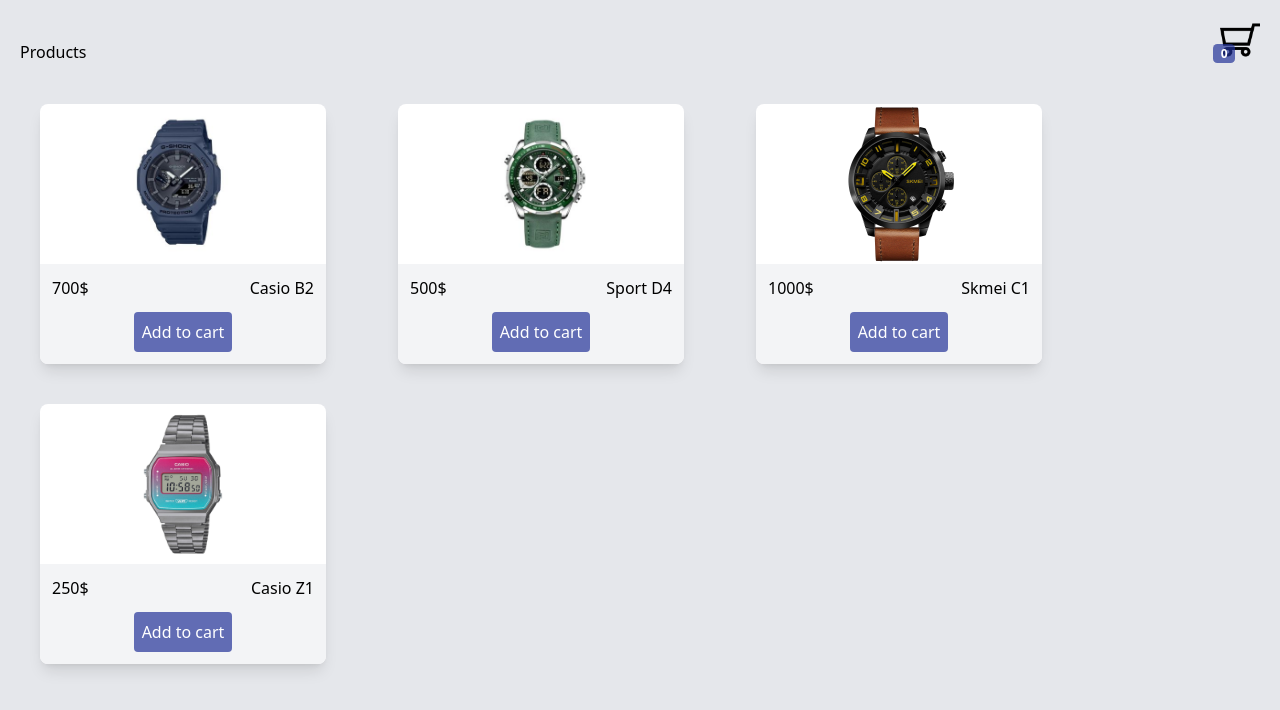
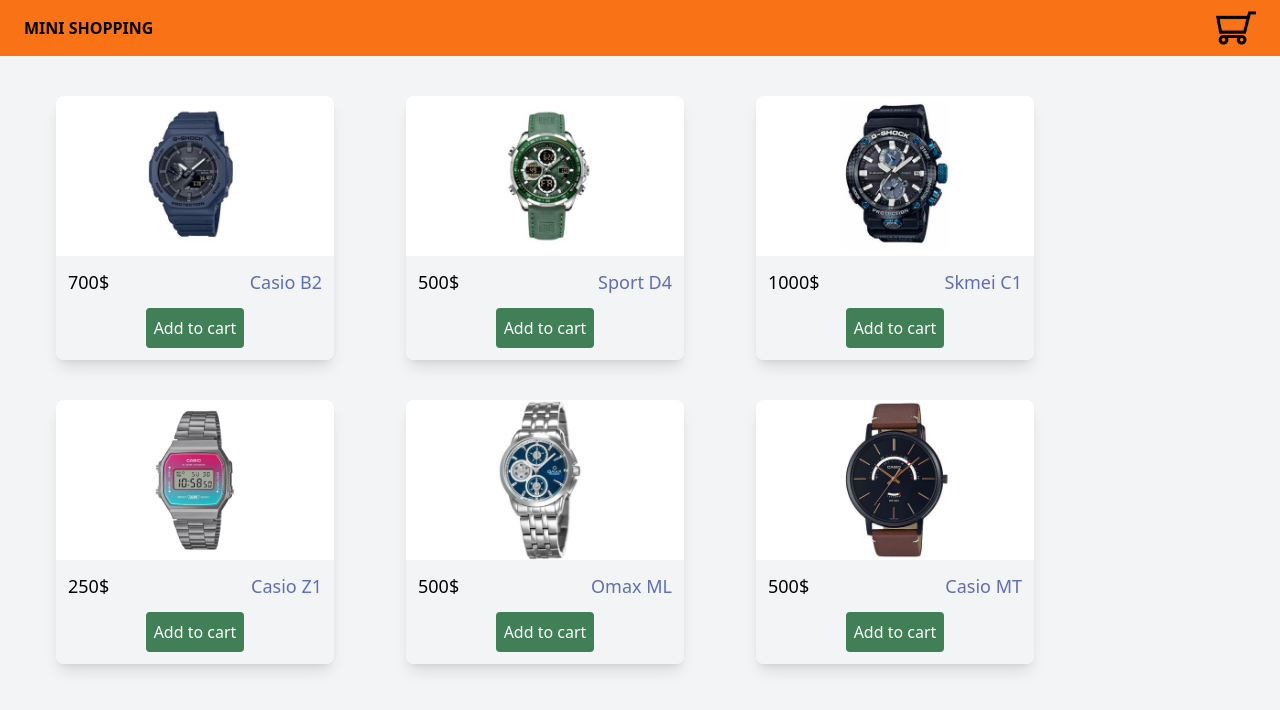
Before and after one commit to fezebr/mini-shop, a Vue app: page / in a window 1280 px wide. Shown: the top 710 px of the page. Built offline with nearby package versions, Linux system fonts and the light colour scheme.

Commit message:
add shopping cart modal

```diff
--- a/src/App.vue
+++ b/src/App.vue
@@ -1,7 +1,7 @@
 <template>
-  <div class="m-5">
+  <div>
     <NavBar />
-    <div class="flex flex-wrap -mx-4">
+    <div class="p-5 flex flex-wrap">
       <div
         v-for="product in productList"
         :key="product.id"
--- a/src/components/NavBar.vue
+++ b/src/components/NavBar.vue
@@ -1,7 +1,12 @@
 <template>
-  <header class="flex justify-between items-center">
-    <h1>Products</h1>
-    <div class="relative">
+  <header class="flex justify-between items-center bg-orange-500 px-6 py-2">
+    <h1 class="font-bold">MINI SHOPPING</h1>
+    <div class="relative flex items-center">
+      <div
+        @mouseover="showCartBoxHandler(true)"
+        @mouseleave="showCartBoxHandler(false)"
+        v-if="totalNumber"
+      >
         <img
           src="src/assets/shopping-cart.png"
           alt="shopping cart"
@@ -12,15 +17,34 @@
         >
           {{ totalNumber }}
         </span>
+        <!-- v-show="showCartBox" -->
+        <ShoppingCart
+          class="absolute top-10 left-[-190px]"
+          @mouseover="showCartBoxHandler(true)"
+          @mouseleave="showCartBoxHandler(false)"
+          v-show="showCartBox"
+        />
+      </div>
+      <div v-else>
+        <img
+          src="src/assets/shopping-cart.png"
+          alt="shopping cart"
+          class="w-10 h-10"
+        />
+      </div>
     </div>
   </header>
 </template>
 
 <script setup lang="ts">
+import ShoppingCart from "~/components/ShoppingCart.vue";
 import { useCartStore } from "~/store/cart.store";
 import { storeToRefs } from "pinia";
-
+import { Ref, ref } from "vue";
 const cartStore = useCartStore();
 
 const { totalNumber } = storeToRefs(cartStore);
+
+const showCartBox: Ref<boolean> = ref(false);
+const showCartBoxHandler = (boolean: boolean) => (showCartBox.value = boolean);
 </script>
--- a/src/components/ProductItem.vue
+++ b/src/components/ProductItem.vue
@@ -1,24 +1,25 @@
 <template>
   <div
-    class="bg-white shadow-lg rounded-lg overflow-hidden flex justify-center flex-col"
+    class="bg-white shadow-lg rounded-lg overflow-hidden flex justify-center flex-col hover:shadow-xl"
   >
     <div class="flex justify-center items-center">
       <img class="w-40 h-40" :src="product.imgName" :alt="product.name" />
     </div>
     <div class="bg-gray-100 w-full p-3">
       <div class="flex justify-between">
-        <p>{{ product.price }}$</p>
-        <p>{{ product.name }}</p>
+        <p class="text-lg">{{ product.price }}$</p>
+        <p class="text-lg text-primary">{{ product.name }}</p>
       </div>
 
       <div class="flex justify-center mt-3">
         <button
           v-if="!getProductQuantityById(product.id)"
-          class="bg-primary text-white p-2 rounded"
+          class="bg-green-primary text-white p-2 rounded"
           @click="increaseCartQuantity(product.id)"
         >
           Add to cart
         </button>
+
         <div v-else class="flex items-center">
           <button
             class="font-bold rounded bg-red-300 px-4 py-1 text-lg text-center"
@@ -55,11 +56,7 @@
 const cartStore = useCartStore();
 
 const { getProductQuantityById } = storeToRefs(cartStore);
-console.log(
-  "%cProductItem.vue line:40 getProductQuantityById",
-  "color: #007acc;",
-  getProductQuantityById
-);
+
 const increaseCartQuantity = (productId: number) => {
   cartStore.increaseCartQuantity(productId);
 };
--- /dev/null
+++ b/src/components/ShoppingCart.vue
@@ -0,0 +1,75 @@
+<template>
+  <div class="bg-white shadow-lg w-60 h-15 rounded p-2">
+    <div v-for="(cartItem, index) in getShoppingCartLists" :key="cartItem.id">
+      <div
+        v-if="cartItem.quantity"
+        class="flex p-2 justify-between items-center"
+        :class="{
+          'border-b-2 border-gray-300':
+            getShoppingCartLists.length != index + 1,
+        }"
+      >
+        <div class="flex">
+          <img class="w-10 h-10" :src="cartItem.imgName" :alt="cartItem.name" />
+
+          <div class="ml-2">
+            <p>{{ cartItem.name }}</p>
+
+            <div class="flex items-center">
+              <button
+                class="font-bold rounded bg-red-300 px-2 text-center"
+                @click="descreaseCartQuantity(cartItem.id)"
+              >
+                -
+              </button>
+              <p class="font-bold mx-3">
+                {{ getProductQuantityById(cartItem.id) }}
+              </p>
+              <button
+                class="font-bold rounded bg-green-300 px-2 text-center"
+                @click="increaseCartQuantity(cartItem.id)"
+              >
+                +
+              </button>
+            </div>
+          </div>
+        </div>
+        <svg
+          @click="removeCartItem(cartItem.id)"
+          xmlns="http://www.w3.org/2000/svg"
+          viewBox="0 0 30 30"
+          width="30px"
+          height="30px"
+          class="fill-red-500"
+        >
+          <path
+            d="M 13 3 A 1.0001 1.0001 0 0 0 11.986328 4 L 6 4 A 1.0001 1.0001 0 1 0 6 6 L 24 6 A 1.0001 1.0001 0 1 0 24 4 L 18.013672 4 A 1.0001 1.0001 0 0 0 17 3 L 13 3 z M 6 8 L 6 24 C 6 25.105 6.895 26 8 26 L 22 26 C 23.105 26 24 25.105 24 24 L 24 8 L 6 8 z"
+          />
+        </svg>
+      </div>
+    </div>
+    <button class="w-full bg-green-primary text-white p-2 rounded mt-5">
+      checkout
+    </button>
+  </div>
+</template>
+
+<script setup lang="ts">
+import { storeToRefs } from "pinia";
+import { useCartStore } from "~/store/cart.store";
+
+const cartStore = useCartStore();
+
+const { getShoppingCartLists } = storeToRefs(cartStore);
+const { getProductQuantityById } = storeToRefs(cartStore);
+
+const increaseCartQuantity = (productId: number) => {
+  cartStore.increaseCartQuantity(productId);
+};
+const descreaseCartQuantity = (productId: number) => {
+  cartStore.descreaseCartQuantity(productId);
+};
+const removeCartItem = (productId: number) => {
+  cartStore.removeCartItem(productId);
+};
+</script>
--- a/src/data/products.json
+++ b/src/data/products.json
@@ -2,25 +2,37 @@
   {
     "id": 1,
     "name": "Casio B2",
-    "price": 700.00,
+    "price": 700.0,
     "imgName": "src/assets/casio.jpg"
   },
   {
     "id": 2,
     "name": "Sport D4",
-    "price": 500.00,
+    "price": 500.0,
     "imgName": "src/assets/Force-Sport-watch.jpg"
   },
   {
     "id": 3,
     "name": "Skmei C1",
-    "price": 1000.00,
+    "price": 1000.0,
     "imgName": "src/assets/skmei.jpg"
   },
   {
     "id": 4,
     "name": "Casio Z1",
-    "price": 250.00,
+    "price": 250.0,
     "imgName": "src/assets/casioA.jpg"
+  },
+  {
+    "id": 5,
+    "name": "Omax ML",
+    "price": 500.0,
+    "imgName": "src/assets/omax-ml.jpg"
+  },
+  {
+    "id": 6,
+    "name": "Casio MT",
+    "price": 500.0,
+    "imgName": "src/assets/casio-mt.jpg"
   }
 ]
--- a/src/store/cart.store.ts
+++ b/src/store/cart.store.ts
@@ -1,5 +1,6 @@
 import { cartItemsType } from "@/types/Cart";
-// import { productsListType } from "@/types/Products"
+import { productsListType } from "@/types/Product";
+import productList from "~/data/products.json";
 import { defineStore } from "pinia";
 
 
@@ -20,6 +21,13 @@
                     const product = state.cartItems.find((item) => item.id === id)
                     return product ? product.quantity : 0
                }
+          },
+          getShoppingCartLists: (state) => {
+               return state.cartItems.map((cartItem: cartItemsType) => {
+                    const product = productList.find((product: productsListType) => product.id === cartItem.id)
+                    return { ...cartItem, ...product }
+
+               })
           }
      },
      actions: {
@@ -41,5 +49,8 @@
           isExist(productId: number) {
                return this.cartItems.some(cartItem => cartItem.id === productId)
           },
+          removeCartItem(productId: number) {
+               this.cartItems = this.cartItems.filter(cartItem => cartItem.id != productId)
+          },
      },
 });
--- a/src/style.css
+++ b/src/style.css
@@ -3,5 +3,5 @@
 @tailwind utilities;
 
 body {
-  @apply bg-gray-200;
+  @apply bg-gray-100;
 }
--- a/tailwind.config.js
+++ b/tailwind.config.js
@@ -5,6 +5,9 @@
     extend: {
       colors: {
         primary: "#203097b0",
+        green: {
+          primary: "#417F56",
+        },
       },
     },
   },
```
Also changed, not shown: src/assets/skmei.jpg. Lines whose indentation alone changed are shown as unchanged.
